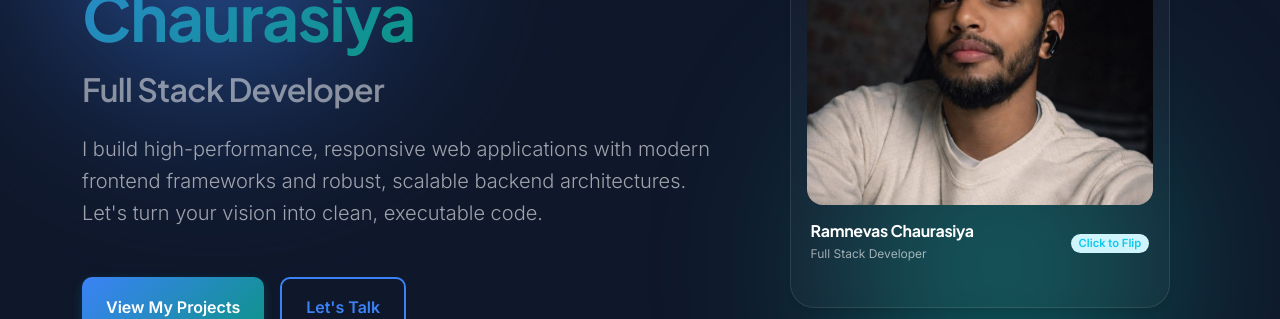
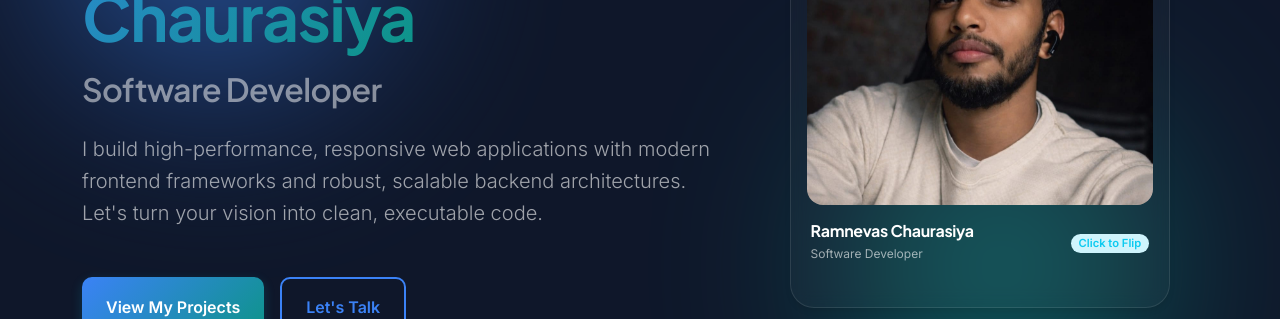
Before and after one commit to mr-rchaurasiya/ramnevas-portfolio, a React (Vite) app in the folder frontend/: page / in a window 1280 px wide. Shown: the part 303-622 px from the top of the page. Built offline with nearby package versions, Linux system fonts and the light colour scheme; no server answers.

Commit message:
Refactor: Update portfolio title to Software Developer for consistent personal branding

```diff
--- a/frontend/index.html
+++ b/frontend/index.html
@@ -4,26 +4,26 @@
     <meta charset="UTF-8" />
     <link rel="icon" type="image/svg+xml" href="/src/assets/react.svg" />
     <meta name="viewport" content="width=device-width, initial-scale=1.0" />
-    <title>Ramnevas Chaurasiya | Full Stack Developer</title>
+    <title>Ramnevas Chaurasiya | Software Developer</title>
 
     <!-- SEO Meta Tags -->
-    <meta name="description" content="B.Tech Computer Science graduate and Full Stack Developer skilled in React.js, Node.js, Express.js, MongoDB, REST APIs and Firebase." />
-    <meta name="keywords" content="Ramnevas Chaurasiya, Full Stack Developer, Software Engineer, React.js, Node.js, Express.js, MongoDB, Flutter, Dart, Portfolio" />
+    <meta name="description" content="B.Tech Computer Science graduate and Software Developer skilled in Flutter, React.js, Node.js, Express.js, MongoDB, and Firebase." />
+    <meta name="keywords" content="Ramnevas Chaurasiya, Software Developer, Software Engineer, Flutter, React.js, Node.js, Express.js, MongoDB, Dart, Portfolio" />
     <meta name="robots" content="index, follow" />
     <link rel="canonical" href="https://ramnevas-portfolio.vercel.app/" />
 
     <!-- Open Graph / Facebook -->
     <meta property="og:type" content="website" />
     <meta property="og:url" content="https://ramnevas-portfolio.vercel.app/" />
-    <meta property="og:title" content="Ramnevas Chaurasiya | Full Stack Developer" />
-    <meta property="og:description" content="B.Tech Computer Science graduate and Full Stack Developer skilled in React.js, Node.js, Express.js, MongoDB, REST APIs and Firebase." />
+    <meta property="og:title" content="Ramnevas Chaurasiya | Software Developer" />
+    <meta property="og:description" content="B.Tech Computer Science graduate and Software Developer skilled in Flutter, React.js, Node.js, Express.js, MongoDB, and Firebase." />
     <meta property="og:image" content="https://ramnevas-portfolio.vercel.app/og-image.png" />
 
     <!-- Twitter -->
     <meta property="twitter:card" content="summary_large_image" />
     <meta property="twitter:url" content="https://ramnevas-portfolio.vercel.app/" />
-    <meta property="twitter:title" content="Ramnevas Chaurasiya | Full Stack Developer" />
-    <meta property="twitter:description" content="B.Tech Computer Science graduate and Full Stack Developer skilled in React.js, Node.js, Express.js, MongoDB, REST APIs and Firebase." />
+    <meta property="twitter:title" content="Ramnevas Chaurasiya | Software Developer" />
+    <meta property="twitter:description" content="B.Tech Computer Science graduate and Software Developer skilled in Flutter, React.js, Node.js, Express.js, MongoDB, and Firebase." />
     <meta property="twitter:image" content="https://ramnevas-portfolio.vercel.app/og-image.png" />
 
     <!-- Google Fonts -->
--- a/frontend/src/components/Footer.jsx
+++ b/frontend/src/components/Footer.jsx
@@ -11,7 +11,7 @@ const Footer = () => {
         <div className="d-flex flex-column flex-md-row justify-content-between align-items-center gap-4 text-center text-md-start">
           <div>
             <h3 className="h4 text-white fw-bold mb-2">{name}</h3>
-            <p className="small text-muted mb-0">Full Stack Developer Portfolio</p>
+            <p className="small text-muted mb-0">Software Developer Portfolio</p>
           </div>
 
           <div className="d-flex gap-3 fs-5">
--- a/frontend/src/utils/portfolioData.js
+++ b/frontend/src/utils/portfolioData.js
@@ -1,7 +1,7 @@
 export const portfolioData = {
   personalInfo: {
     name: "Ramnevas Chaurasiya",
-    title: "Full Stack Developer",
+    title: "Software Developer",
     degreeShort: "B.Tech in CS & IT",
     email: "ramnevas8188@gmail.com",
     location: "Maharajganj, Uttar Pradesh, India",
@@ -11,7 +11,7 @@ export const portfolioData = {
     instagram: "instagram.com/mr_rchaurasiya",
     phone: "+91 8188948708",
     whatsapp: "+91 7830911201",
-    aboutSummary: "I am a Full Stack Developer specialized in building high-performance web applications. I focus on creating clean user interfaces backed by structured server architectures and optimized databases.",
+    aboutSummary: "I am a Software Developer specialized in building high-performance web and mobile applications. I focus on creating clean user interfaces backed by structured server architectures and optimized databases.",
     aboutDetails: "I hold a B.Tech in Computer Science & Information Technology from Mahatma Jyotiba Phule Rohilkhand University. I specialize in the React, Node.js, and Express.js ecosystem, with experience in database architectures like MongoDB and PHP development. I am passionate about core computer science concepts and mobile application engineering using Flutter."
   },
 
```
